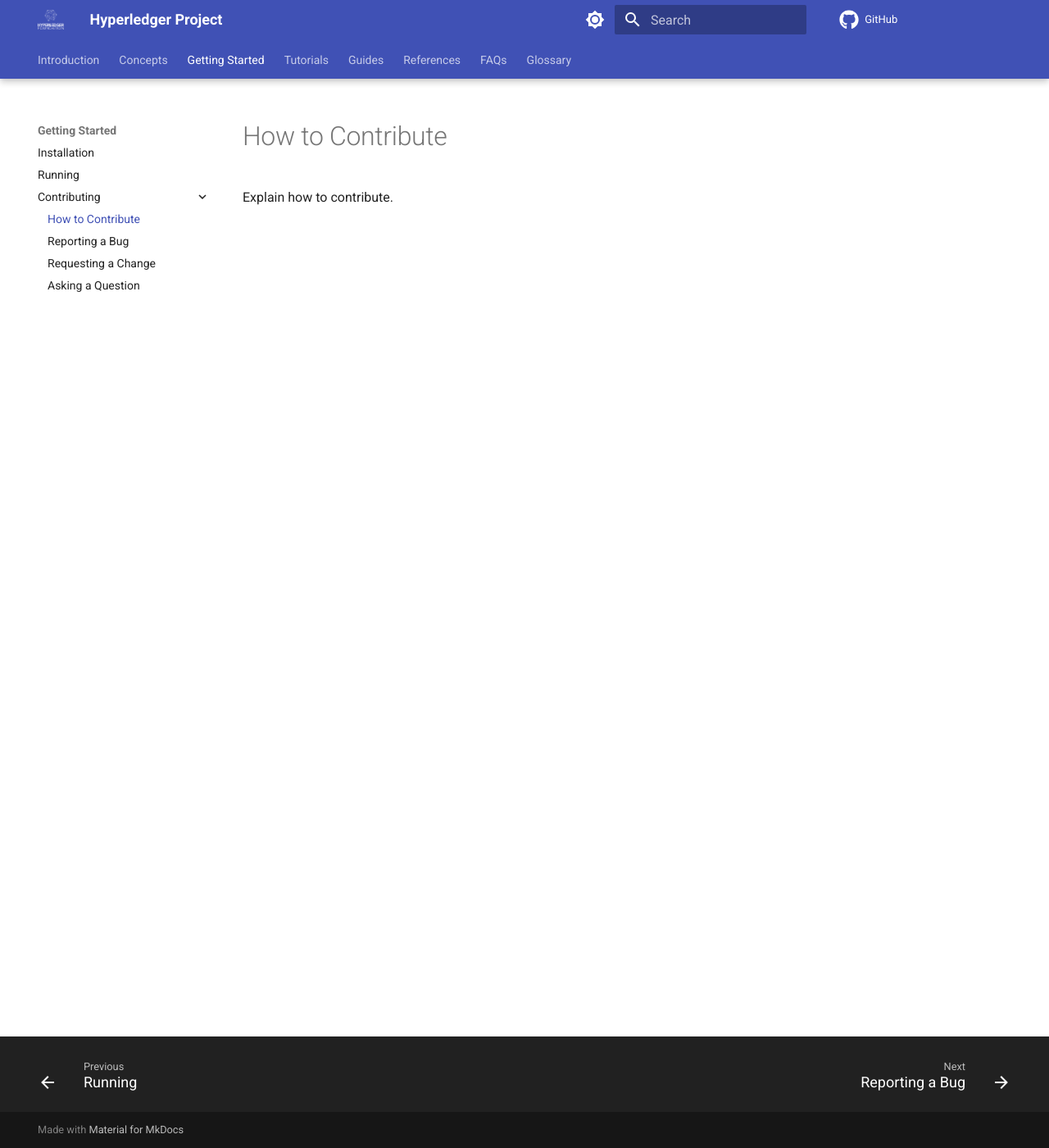
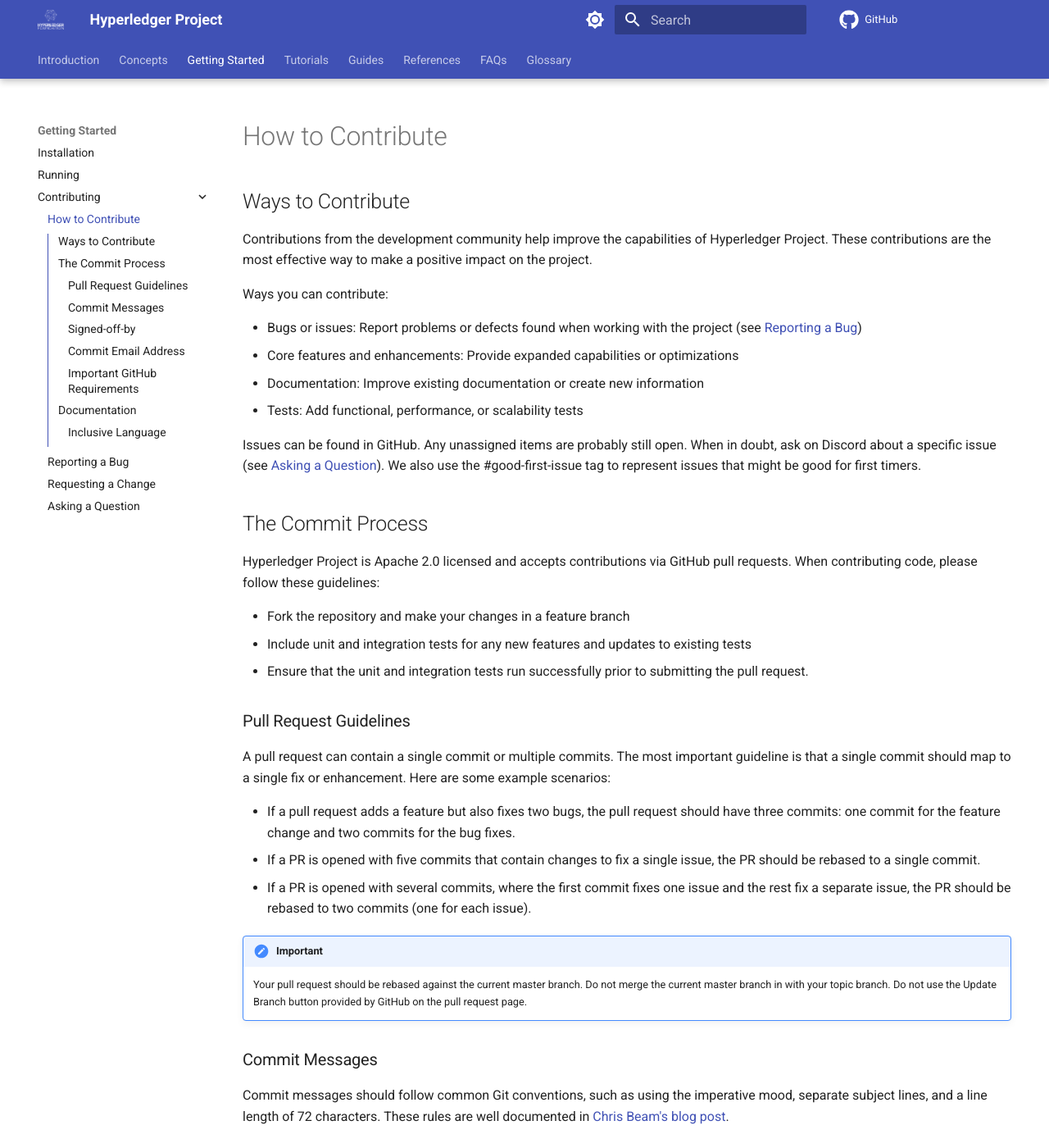
Before and after one commit to hyperledger-labs/documentation-template, an MkDocs documentation site: the page built from docs/contributing/how-to-contribute.md, in a window 1280 px wide and 1400 px high. Shown: the whole window at 82% size. Built offline with MkDocs 1.6.1 and Material for MkDocs 9.7.7, drawn with Linux system fonts in a browser that asks for light colours; comment, search, counter and statistics services are not loaded; some of the changed text lies outside the part shown.

Commit message:
Add suggested text
Signed-off-by: Tracy Kuhrt <tracy.a.kuhrt@accenture.com>

```diff
--- a/docs/contributing/how-to-contribute.md
+++ b/docs/contributing/how-to-contribute.md
@@ -1,3 +1,66 @@
 # How to Contribute
 
-Explain how to contribute.
+## Ways to Contribute
+
+Contributions from the development community help improve the capabilities of
+Hyperledger Project. These contributions are the most effective way to
+make a positive impact on the project.
+
+Ways you can contribute:
+
+* Bugs or issues: Report problems or defects found when working with the project (see [Reporting a Bug](./reporting-a-bug.md))
+* Core features and enhancements: Provide expanded capabilities or optimizations
+* Documentation: Improve existing documentation or create new information
+* Tests: Add functional, performance, or scalability tests
+
+Issues can be found in GitHub. Any unassigned items are probably still open. When in doubt, ask on Discord about a specific issue (see [Asking a Question](./asking-a-question.md)). We also use the #good-first-issue tag to represent issues that might be good for first timers.
+
+## The Commit Process
+
+Hyperledger Project is Apache 2.0 licensed and accepts contributions via GitHub pull requests. When contributing code, please follow these guidelines:
+
+* Fork the repository and make your changes in a feature branch
+* Include unit and integration tests for any new features and updates to existing tests
+* Ensure that the unit and integration tests run successfully prior to submitting the pull request.
+
+### Pull Request Guidelines
+
+A pull request can contain a single commit or multiple commits. The most
+important guideline is that a single commit should map to a single fix or
+enhancement. Here are some example scenarios:
+
+* If a pull request adds a feature but also fixes two bugs, the pull request should have three commits: one commit for the feature change and two commits for the bug fixes.
+* If a PR is opened with five commits that contain changes to fix a single issue, the PR should be rebased to a single commit.
+* If a PR is opened with several commits, where the first commit fixes one issue and the rest fix a separate issue, the PR should be rebased to two commits (one for each issue).
+
+!!! important
+    Your pull request should be rebased against the current master branch. Do not merge the current master branch in with your topic branch. Do not use the Update Branch button provided by GitHub on the pull request page.
+
+### Commit Messages
+
+Commit messages should follow common Git conventions, such as using the imperative mood, separate subject lines, and a line length of 72 characters.  These rules are well documented in [Chris Beam's blog post](https://chris.beams.io/posts/git-commit/#seven-rules).
+
+### Signed-off-by
+
+Each commit must include a "Signed-off-by" line in the commit message (``git commit -s``). This sign-off indicates that you agree the commit satisfies the [Developer Certificate of Origin (DCO)](http://developercertificate.org/).
+
+### Commit Email Address
+
+Your commit email address must match your GitHub email address. For more information, see https://help.github.com/articles/setting-your-commit-email-address-in-git/
+
+### Important GitHub Requirements
+
+A pull request cannot merged until it has passed these status checks:
+
+* The build must pass all checks
+* The PR must be approved by at least two reviewers without any
+  outstanding requests for changes
+
+## Documentation
+
+### Inclusive Language
+
+- Consider that users who will read the docs are from different background and cultures and that they have different preferences.
+- Avoid potential offensive terms and, for instance, prefer "allow list and deny list" to "white list and black list".
+- We believe that we all have a role to play to improve our world, and even if writing inclusive doc might not look like a huge improvement, it's a first step in the right direction.
+- We suggest to refer to [Microsoft bias free writing guidelines](https://learn.microsoft.com/en-us/style-guide/bias-free-communication) and [Google inclusive doc writing guide](https://developers.google.com/style/inclusive-documentation) as starting points.
```
